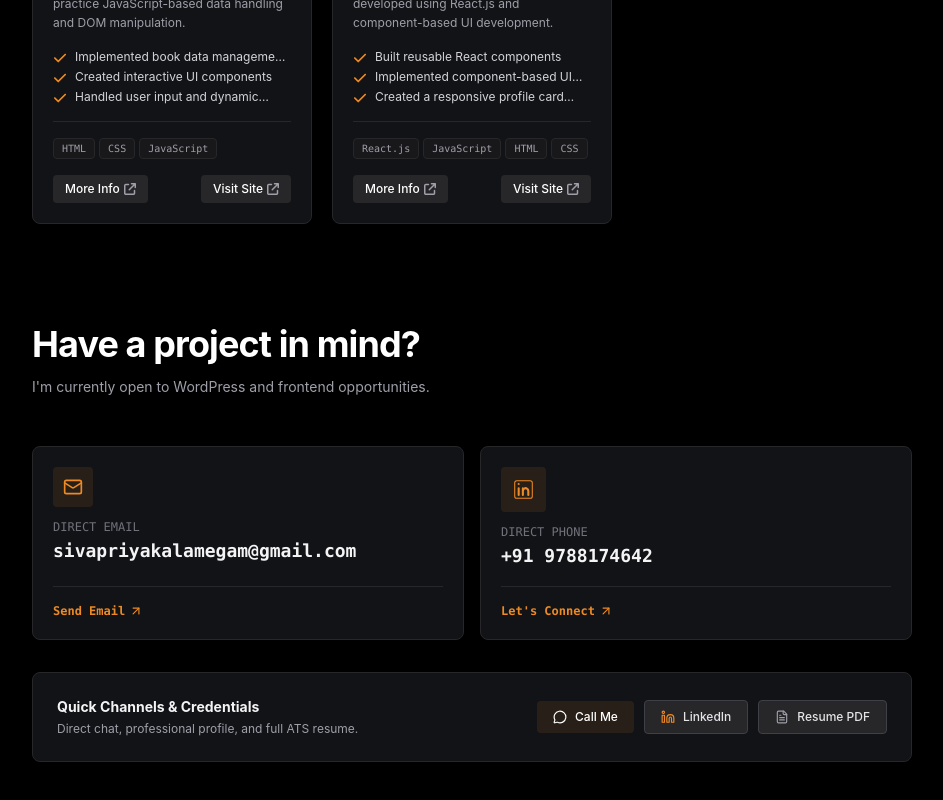
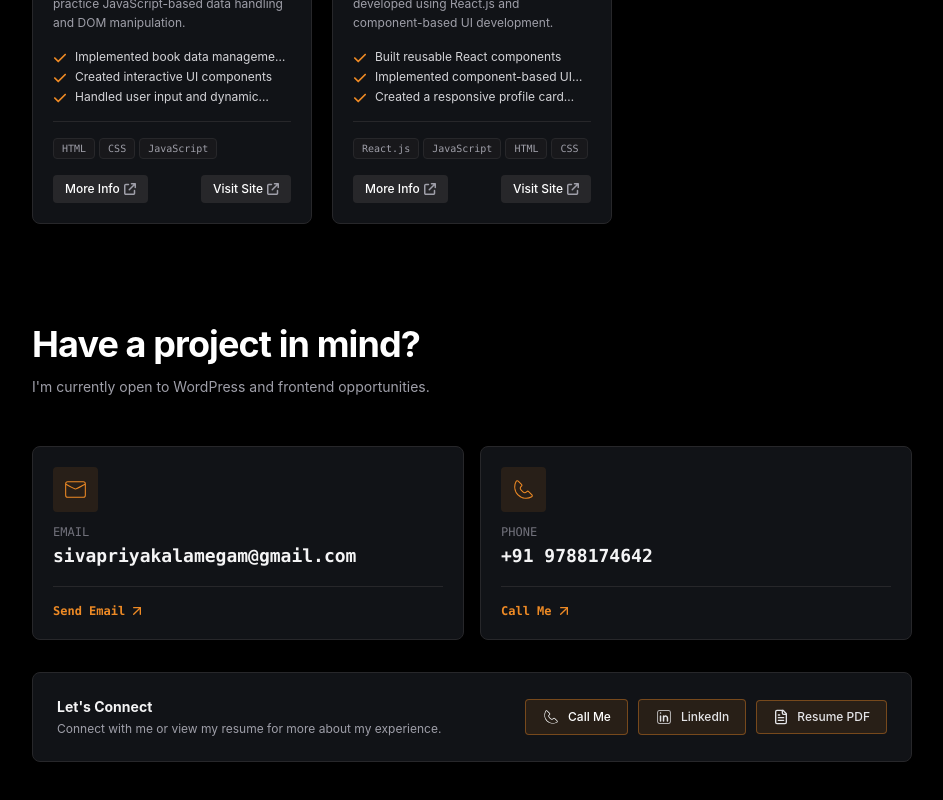
Before and after one commit to Sivapriyaa-k/sivapriya-portfolio, a React app: page / in a window 1280 px wide. Shown: the part 2931-3731 px from the top of the page, without its empty margins (168-1111 px from the left). Built offline with nearby package versions, Linux system fonts and the light colour scheme; the HTML template or start-up script is replaced by a standard one.

Commit message:
contact section

```diff
--- a/src/components/Contact/Contact.jsx
+++ b/src/components/Contact/Contact.jsx
@@ -1,208 +1,175 @@
-import { CiLinkedin } from "react-icons/ci";
+import { CiLinkedin, CiMail, CiPhone } from "react-icons/ci";
 
 export default function Contact() {
   return (
-    <>
-      <section className="Hero container m-auto px-[200px] py-[50px]">
-        <div class="text-left space-y-3 mb-12">
-          {/* <div class="inline-flex items-center gap-2 px-3 py-1 rounded bg-zinc-900 border border-zinc-800 text-xs font-mono text-emerald-400">
-              <span class="w-1.5 h-1.5 rounded-full bg-emerald-500 animate-pulse"></span>
-              <span>Direct Communication</span>
-            </div> */}
-          <h2 class="text-3xl sm:text-4xl font-bold tracking-tight text-white">
+    <section
+      id="contact"
+      className="Hero container m-auto px-4 sm:px-8 lg:px-[200px] py-[50px]"
+    >
+      {/* Heading */}
+      <div className="text-left space-y-3 mb-12">
+        <h2 className="text-3xl sm:text-4xl font-bold tracking-tight text-white">
           Have a project in mind?
         </h2>
-          <p class="text-sm text-zinc-400 max-w-xl leading-relaxed">
+
+        <p className="text-sm text-zinc-400 max-w-xl leading-relaxed">
           I'm currently open to WordPress and frontend opportunities.
         </p>
       </div>
-        <div class="grid grid-cols-1 sm:grid-cols-2 gap-4 mb-8">
-          <div class="p-5 rounded-lg bg-[#111317] border border-zinc-800 hover:border-zinc-700 flex flex-col justify-between transition-colors">
-            <div class="space-y-3">
-              <div class="flex items-center justify-between">
-                <div class="p-2.5 rounded bg-[rgba(238,138,37,0.1)] text-[#EE8A25] ">
-                  <svg
-                    xmlns="http://www.w3.org/2000/svg"
-                    width="24"
-                    height="24"
-                    viewBox="0 0 24 24"
-                    fill="none"
-                    stroke="currentColor"
-                    stroke-width="2"
-                    stroke-linecap="round"
-                    stroke-linejoin="round"
-                    class="lucide lucide-mail w-5 h-5"
-                    aria-hidden="true"
-                  >
-                    <path d="m22 7-8.991 5.727a2 2 0 0 1-2.009 0L2 7"></path>
-                    <rect x="2" y="4" width="20" height="16" rx="2"></rect>
-                  </svg>
+
+      {/* Contact Cards */}
+      <div className="grid grid-cols-1 sm:grid-cols-2 gap-4 mb-8">
+        {/* Email Card */}
+        <div className="p-5 rounded-lg bg-[#111317] border border-zinc-800 hover:border-zinc-700 flex flex-col justify-between transition-colors">
+          <div className="space-y-3">
+            <div className="flex items-center justify-between">
+              <div className="p-2.5 rounded bg-[rgba(238,138,37,0.1)] text-[#EE8A25]">
+                <CiMail size={25} />
               </div>
             </div>
+
             <div>
-                <div class="text-xs font-mono uppercase text-zinc-500">
-                  Direct Email
+              <div className="text-xs font-mono uppercase text-zinc-500">
+                Email
               </div>
-                <div class="text-base sm:text-lg font-mono font-bold text-zinc-100 mt-0.5 break-all">
+
+              <div className="text-base sm:text-lg font-mono font-bold text-zinc-100 mt-0.5 break-all">
                 sivapriyakalamegam@gmail.com
               </div>
             </div>
           </div>
-            <div class="pt-4 mt-4 border-t border-zinc-800 flex items-center justify-between">
+
+          <div className="pt-4 mt-4 border-t border-zinc-800">
             <a
               href="mailto:sivapriyakalamegam@gmail.com"
-                class="text-xs font-mono font-semibold text-[#EE8A25] hover:underline flex items-center gap-1"
+              className="text-xs font-mono font-semibold text-[#EE8A25] hover:underline flex items-center gap-1 w-fit"
             >
               <span>Send Email</span>
+
               <svg
                 xmlns="http://www.w3.org/2000/svg"
-                  width="24"
-                  height="24"
+                width="16"
+                height="16"
                 viewBox="0 0 24 24"
                 fill="none"
                 stroke="currentColor"
-                  stroke-width="2"
-                  stroke-linecap="round"
-                  stroke-linejoin="round"
-                  class="lucide lucide-arrow-up-right w-3.5 h-3.5"
-                  aria-hidden="true"
+                strokeWidth="2"
+                strokeLinecap="round"
+                strokeLinejoin="round"
               >
-                  <path d="M7 7h10v10"></path>
-                  <path d="M7 17 17 7"></path>
+                <path d="M7 7h10v10" />
+                <path d="M7 17 17 7" />
               </svg>
             </a>
           </div>
         </div>
 
-          <div class="p-5 rounded-lg bg-[#111317] border border-zinc-800 hover:border-zinc-700 flex flex-col justify-between transition-colors">
-            <div class="space-y-3">
-              <div class="flex items-center justify-between">
-                <div class="p-2.5 rounded bg-[rgba(238,138,37,0.1)] text-[#EE8A25] ">
-                  <CiLinkedin size={25} />
+        {/* Phone Card */}
+        <div className="p-5 rounded-lg bg-[#111317] border border-zinc-800 hover:border-zinc-700 flex flex-col justify-between transition-colors">
+          <div className="space-y-3">
+            <div className="flex items-center justify-between">
+              <div className="p-2.5 rounded bg-[rgba(238,138,37,0.1)] text-[#EE8A25]">
+                <CiPhone size={25} />
               </div>
             </div>
+
             <div>
-                <div class="text-xs font-mono uppercase text-zinc-500">
-                  Direct Phone
+              <div className="text-xs font-mono uppercase text-zinc-500">
+                Phone
               </div>
-                <div class="text-base sm:text-lg font-mono font-bold text-zinc-100 mt-0.5">
+
+              <div className="text-base sm:text-lg font-mono font-bold text-zinc-100 mt-0.5">
                 +91 9788174642
               </div>
             </div>
           </div>
-            <div class="pt-4 mt-4 border-t border-zinc-800 flex items-center justify-between">
+
+          <div className="pt-4 mt-4 border-t border-zinc-800">
             <a
-                href="https://www.linkedin.com/in/sivapriya-k/"
-                class="text-xs font-mono font-semibold text-[#EE8A25]  hover:underline flex items-center gap-1"
+              href="tel:+919788174642"
+              className="text-xs font-mono font-semibold text-[#EE8A25] hover:underline flex items-center gap-1 w-fit"
             >
-                <span>Let's Connect</span>
+              <span>Call Me</span>
+
               <svg
                 xmlns="http://www.w3.org/2000/svg"
-                  width="24"
-                  height="24"
+                width="16"
+                height="16"
                 viewBox="0 0 24 24"
                 fill="none"
                 stroke="currentColor"
-                  stroke-width="2"
-                  stroke-linecap="round"
-                  stroke-linejoin="round"
-                  class="lucide lucide-arrow-up-right w-3.5 h-3.5"
-                  aria-hidden="true"
+                strokeWidth="2"
+                strokeLinecap="round"
+                strokeLinejoin="round"
               >
-                  <path d="M7 7h10v10"></path>
-                  <path d="M7 17 17 7"></path>
+                <path d="M7 7h10v10" />
+                <path d="M7 17 17 7" />
               </svg>
             </a>
           </div>
         </div>
       </div>
-        <div class="p-6 rounded-lg bg-[#111317] border border-zinc-800 flex flex-col sm:flex-row items-center justify-between gap-4">
-          <div class="space-y-1 text-center sm:text-left">
-            <h4 class="text-sm font-bold text-zinc-100">
-              Quick Channels &amp; Credentials
-            </h4>
-            <p class="text-xs text-zinc-400">
-              Direct chat, professional profile, and full ATS resume.
+
+      {/* Social / Resume Section */}
+      <div className="p-6 rounded-lg bg-[#111317] border border-zinc-800 flex flex-col sm:flex-row items-center justify-between gap-4">
+        <div className="space-y-1 text-center sm:text-left">
+          <h4 className="text-sm font-bold text-zinc-100">Let's Connect</h4>
+
+          <p className="text-xs text-zinc-400">
+            Connect with me or view my resume for more about my experience.
           </p>
         </div>
-          <div class="flex flex-wrap items-center justify-center gap-2.5">
+
+        <div className="flex flex-wrap items-center justify-center gap-2.5">
+          {/* Call */}
           <a
-              href="tel:9788174642"
+            href="tel:+919788174642"
+            className="flex items-center gap-2 px-4 py-2 text-xs font-medium rounded bg-[rgba(238,138,37,0.1)] hover:bg-[rgba(238,138,37,0.2)] hover:text-[#EE8A25] text-white border border-[rgba(238,138,37,0.4)] transition-colors"
+          >
+            <CiPhone size={18} />
+            <span>Call Me</span>
+          </a>
+
+          {/* LinkedIn */}
+          <a
+            href="https://www.linkedin.com/in/sivapriya-k/"
             target="_blank"
-              rel="noreferrer"
-              class="flex items-center gap-2 px-4 py-2 text-xs font-medium rounded bg-[rgba(238,138,37,0.1)] hover:text-[#EE8A25]  text-white transition-colors"
+            rel="noopener noreferrer"
+            className="flex items-center gap-2 px-4 py-2 text-xs font-medium rounded bg-[rgba(238,138,37,0.1)] hover:bg-[rgba(238,138,37,0.2)] text-zinc-200 hover:text-[#EE8A25] border border-[rgba(238,138,37,0.4)] transition-colors"
+          >
+            <CiLinkedin size={18} />
+            <span>LinkedIn</span>
+          </a>
+
+          {/* Resume */}
+          <a
+            href="https://drive.google.com/file/d/1DQnoBmfqxzZeha-Sw_ZtH1RiQgb8ey_y/view?usp=sharing"
+            target="_blank"
+            rel="noopener noreferrer"
+            className="flex items-center gap-2 px-4 py-2 text-xs font-medium rounded bg-[rgba(238,138,37,0.1)] hover:bg-[rgba(238,138,37,0.2)] text-zinc-200  hover:text-[#EE8A25] border border-[rgba(238,138,37,0.4)] transition-colors"
           >
             <svg
               xmlns="http://www.w3.org/2000/svg"
-                width="24"
-                height="24"
+              width="16"
+              height="16"
               viewBox="0 0 24 24"
               fill="none"
               stroke="currentColor"
-                stroke-width="2"
-                stroke-linecap="round"
-                stroke-linejoin="round"
-                class="lucide lucide-message-circle w-3.5 h-3.5"
-                aria-hidden="true"
+              strokeWidth="2"
+              strokeLinecap="round"
+              strokeLinejoin="round"
             >
-                <path d="M2.992 16.342a2 2 0 0 1 .094 1.167l-1.065 3.29a1 1 0 0 0 1.236 1.168l3.413-.998a2 2 0 0 1 1.099.092 10 10 0 1 0-4.777-4.719"></path>
+              <path d="M15 2H6a2 2 0 0 0-2 2v16a2 2 0 0 0 2 2h12a2 2 0 0 0 2-2V7Z" />
+              <path d="M14 2v4a2 2 0 0 0 2 2h4" />
+              <path d="M10 9H8" />
+              <path d="M16 13H8" />
+              <path d="M16 17H8" />
             </svg>
-              <span>Call Me</span>
-            </a>
-            <a
-              href="https://www.linkedin.com/in/sivapriya-k/"
-              target="_blank"
-              rel="noreferrer"
-              class="flex items-center gap-2 px-4 py-2 text-xs font-medium rounded bg-zinc-800 hover:bg-zinc-700 text-zinc-200 border border-zinc-700 transition-colors"
-            >
-              <svg
-                xmlns="http://www.w3.org/2000/svg"
-                width="24"
-                height="24"
-                viewBox="0 0 24 24"
-                fill="none"
-                stroke="currentColor"
-                stroke-width="2"
-                stroke-linecap="round"
-                stroke-linejoin="round"
-                class="lucide lucide-linkedin w-3.5 h-3.5 text-[#EE8A25]"
-                aria-hidden="true"
-              >
-                <path d="M16 8a6 6 0 0 1 6 6v7h-4v-7a2 2 0 0 0-2-2 2 2 0 0 0-2 2v7h-4v-7a6 6 0 0 1 6-6z"></path>
-                <rect width="4" height="12" x="2" y="9"></rect>
-                <circle cx="4" cy="4" r="2"></circle>
-              </svg>
-              <span>LinkedIn</span>
-            </a>
-            <a
-              href="https://drive.google.com/file/d/1DQnoBmfqxzZeha-Sw_ZtH1RiQgb8ey_y/view?usp=sharing"
-              target="_blank"
-              className="flex items-center gap-2 px-4 py-2 text-xs font-medium rounded bg-zinc-800 hover:bg-zinc-700 text-zinc-200 border border-zinc-700 transition-colors"
-            >
-              <svg
-                xmlns="http://www.w3.org/2000/svg"
-                width="24"
-                height="24"
-                viewBox="0 0 24 24"
-                fill="none"
-                stroke="currentColor"
-                stroke-width="2"
-                stroke-linecap="round"
-                stroke-linejoin="round"
-                class="lucide lucide-file-text w-3.5 h-3.5 text-zinc-400"
-                aria-hidden="true"
-              >
-                <path d="M15 2H6a2 2 0 0 0-2 2v16a2 2 0 0 0 2 2h12a2 2 0 0 0 2-2V7Z"></path>
-                <path d="M14 2v4a2 2 0 0 0 2 2h4"></path>
-                <path d="M10 9H8"></path>
-                <path d="M16 13H8"></path>
-                <path d="M16 17H8"></path>
-              </svg>
+
             <span>Resume PDF</span>
           </a>
         </div>
       </div>
     </section>
-    </>
   );
 }
```
Lines whose indentation alone changed are shown as unchanged.
